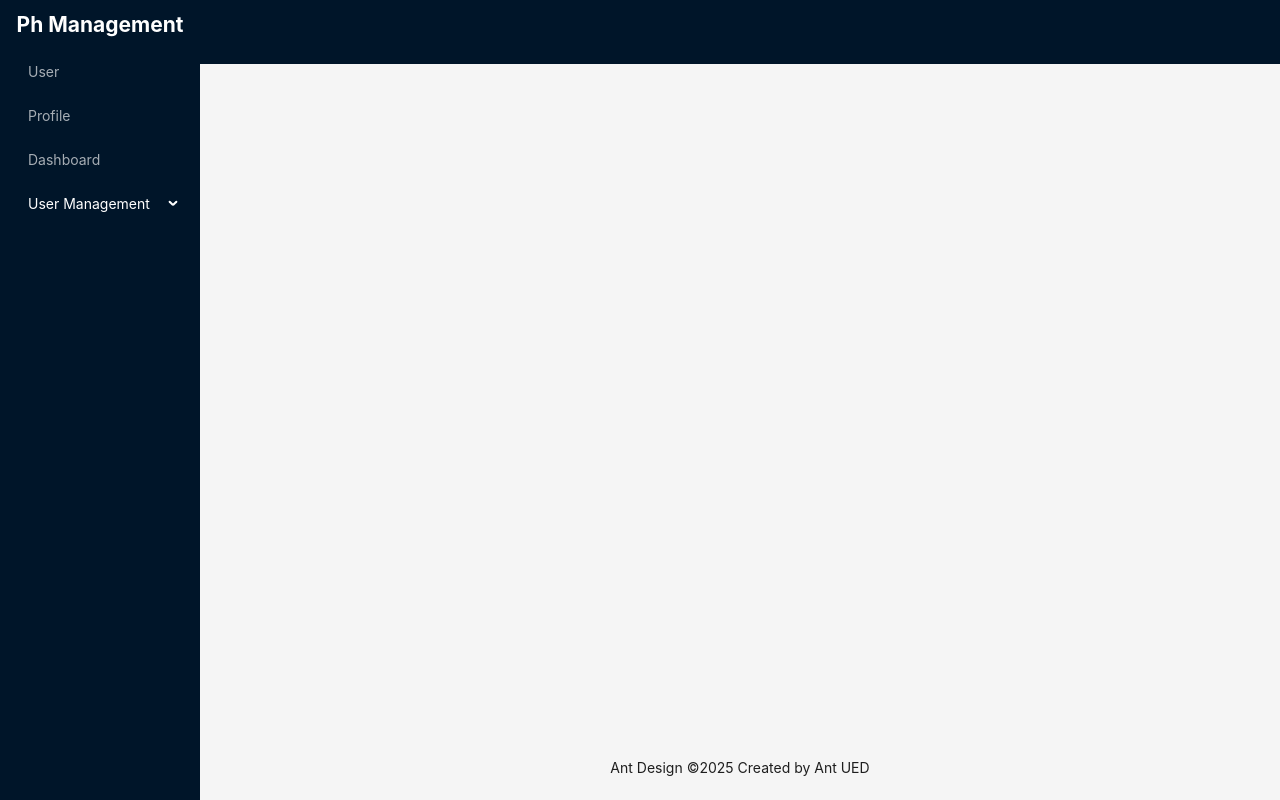
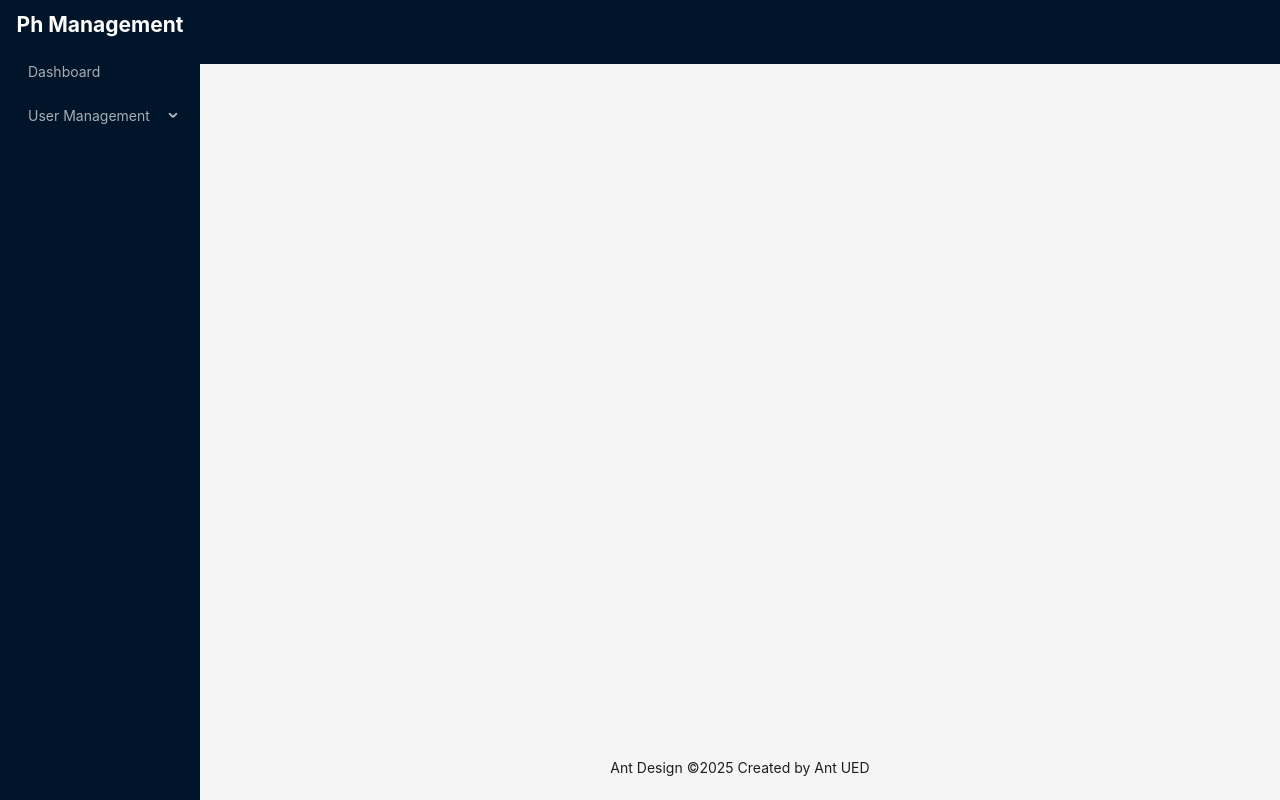
Before and after one commit to Mehebul02/ph-management-client, a React (Vite) app: page / in a window 1280 px wide. Built offline with nearby package versions, Linux system fonts and the light colour scheme.

Commit message:
Nessted route

```diff
--- a/src/components/layout/MainLayout.tsx
+++ b/src/components/layout/MainLayout.tsx
@@ -2,7 +2,7 @@
 const { Header, Content, Footer, Sider } = Layout;
 import { UploadOutlined, UserOutlined, VideoCameraOutlined } from '@ant-design/icons';
 import { createElement } from 'react';
-import { Outlet } from 'react-router-dom';
+import { NavLink, Outlet } from 'react-router-dom';
 const MainLayout = () => {
 
   // const items = [UserOutlined, VideoCameraOutlined, UploadOutlined, UserOutlined].map(
@@ -12,35 +12,29 @@
   //       label: `nav ${index + 1}`,
   //     }),
   //   );
-    const items:MenuProps['items'] = [
+  const items: MenuProps['items'] = [
+
     {
-            key:'1',
-            label:'User'
+      key: 'Dashboard',
+      label: <NavLink to='/admin/dashboard'>Dashboard</NavLink>
     },
     {
-            key:'2',
-            label:'Profile'
+      key: 'User Management',
+      label: 'User Management',
+      children: [
+        {
+          key: 'Create Admin',
+          label: <NavLink to='/admin/create-admin'>Create Admin</NavLink>,
         },
         {
-            key:'3',
-            label:'Dashboard'
+          key: 'Create student',
+          label: <NavLink to='/admin/create-student'>Create Student</NavLink>,
         },
         {
-            key:'4',
-            label:'User Management',
-            children:[
-                {
-                    key:'44',
-                    label:'Create admin',
+          key: 'Create faculty',
+          label: <NavLink to='/admin/create-faculty'>Create Faculty</NavLink>,
         },
-                {
-                    key:'45',
-                    label:'Create student',
-                },
-                {
-                    key:'46',
-                    label:'Create Faculties',
-                },
+
       ]
 
     },
@@ -49,7 +43,7 @@
   ]
   return (
     <div>
-              <Layout style={{height:'100vh'}}>
+      <Layout style={{ height: '100vh' }}>
         <Sider
           breakpoint="lg"
           collapsedWidth="0"
@@ -60,7 +54,7 @@
             console.log(collapsed, type);
           }}
         >
-        <div style={{color:'white', height:'3rem', display:'flex', justifyContent:'center', alignItems:'center'}} >
+          <div style={{ color: 'white', height: '3rem', display: 'flex', justifyContent: 'center', alignItems: 'center' }} >
             <h1>Ph Management</h1>
           </div>
           <Menu theme="dark" mode="inline" defaultSelectedKeys={['4']} items={items} />
@@ -70,9 +64,10 @@
           <Content style={{ margin: '24px 16px 0' }}>
             <div style={{
               padding: 24,
-              minHeight: 360,}}
+              minHeight: 360,
+            }}
             >
-           <Outlet/>
+              <Outlet />
             </div>
           </Content>
           <Footer style={{ textAlign: 'center' }}>
--- /dev/null
+++ b/src/routes/admin.routes.tsx
@@ -0,0 +1,56 @@
+import AdminDashboard from "../pages/admin/AdminDashboard";
+import CreateAdmin from "../pages/admin/CreateAdmin";
+import CreateFaculty from "../pages/admin/CreateFaculty";
+import CreateStudent from "../pages/admin/CreateStudent";
+
+
+
+
+const adminPaths2 =[
+    {
+        name:'Dashboard',
+        pathe:'/admin/dashboard',
+        element:<AdminDashboard/>
+    },
+    {
+        name:'User Management',
+        children:[
+            {
+                name:'Create Admin',
+                pathe:'/admin/create-admin',
+                element:<CreateAdmin/>
+            },
+            {
+                name:'Create Student',
+                pathe:'/admin/create-student',
+                element:<CreateStudent/>
+            },
+            {
+                name:'Create Faculty',
+                pathe:'/admin/create-faculty',
+                element:<CreateFaculty/>
+            },
+        ]
+    }
+]
+
+export const adminPaths =[
+
+    {
+        path: 'dashboard',
+        element: <AdminDashboard />
+    },
+    {
+        path: 'create-student',
+        element: <CreateStudent />
+    },
+
+    {
+        path: 'create-admin',
+        element: <CreateAdmin/>
+    },
+    {
+        path: 'create-faculty',
+        element: <CreateFaculty />
+    },
+]
```
Also changed, not shown: src/routes/routes.tsx (+13 -47 lines). Lines whose indentation alone changed are shown as unchanged.
